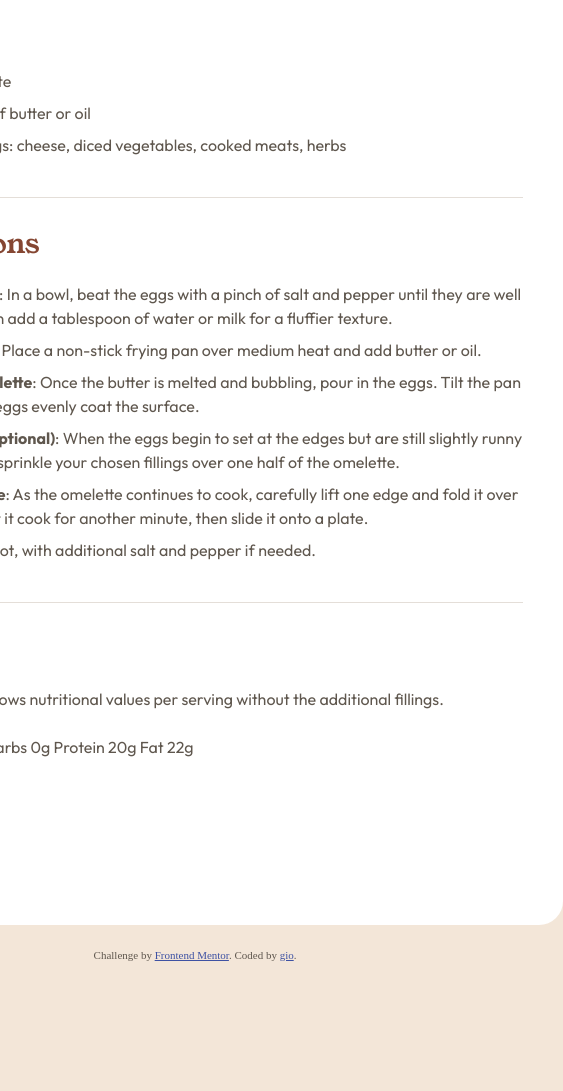
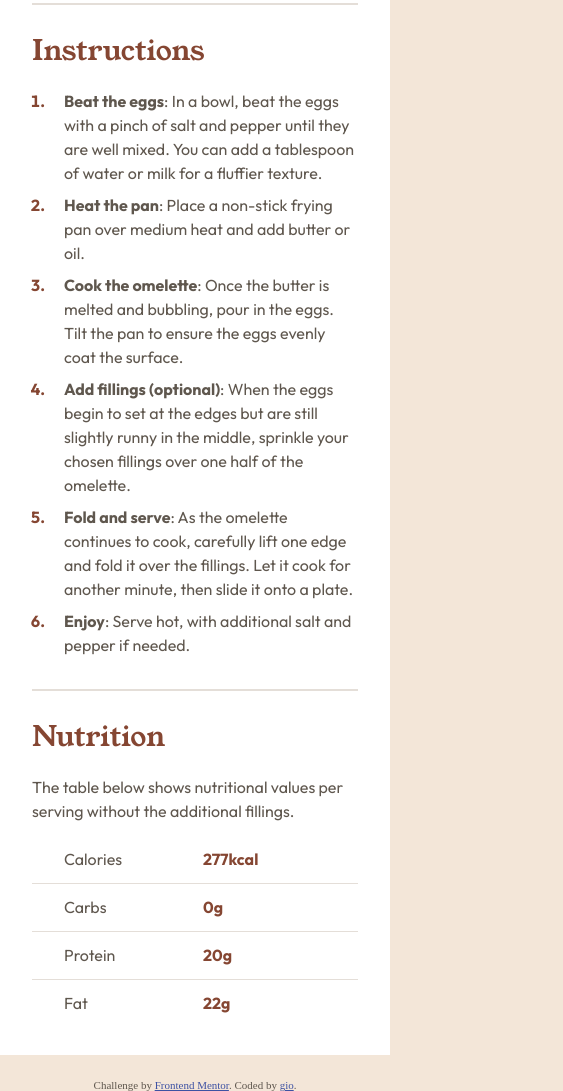
Before and after one commit to fakegio/recipe-page, a plain HTML site: page index.html in a window 390 px wide. Shown: the part 903-1994 px from the top of the page, 563 px wide, since content can reach past the window. Drawn offline with Linux system fonts and the light colour scheme.

Commit message:
developed responsive design

```diff
--- a/index.html
+++ b/index.html
@@ -70,7 +70,7 @@
             </li>
           </ul>
         </section>
-
+        <hr class="section-line" />
         <section class="instructions">
           <h2 class="instructions-header text-2">Instructions</h2>
           <ol class="instructions-list">
@@ -104,16 +104,32 @@
             </li>
           </ol>
         </section>
-
+        <hr class="section-line" />
         <section class="nutrition">
           <h2 class="nutrition-header text-2">Nutrition</h2>
           <p class="nutrition-description">
             The table below shows nutritional values per serving without the
             additional fillings.
           </p>
-          <table class="nutrition-table">
-            Calories 277kcal Carbs 0g Protein 20g Fat 22g
-          </table>
+          <div class="nutrition-table">
+            <div class="nutrition-row">
+              <p class="nutrition-label">Calories</p>
+              <p class="nutrition-amount text-4-bold">277kcal</p>
+            </div>
+            <div class="nutrition-row">
+              <p class="nutrition-label">Carbs</p>
+              <p class="nutrition-amount text-4-bold">0g</p>
+            </div>
+
+            <div class="nutrition-row">
+              <p class="nutrition-label">Protein</p>
+              <p class="nutrition-amount text-4-bold">20g</p>
+            </div>
+            <div class="nutrition-row">
+              <p class="nutrition-label">Fat</p>
+              <p class="nutrition-amount text-4-bold">22g</p>
+            </div>
+          </div>
         </section>
       </section>
     </main>
--- a/style.css
+++ b/style.css
@@ -73,8 +73,9 @@ body {
   display: flex;
   flex-direction: column;
   gap: 2.5rem;
-  height: 1700px;
-  width: 736px;
+  min-height: 1700px;
+  width: 100%;
+  max-width: 736px;
   padding: 2.5rem;
   border-radius: 1.5rem;
   background-color: white;
@@ -84,6 +85,8 @@ body {
   height: 18.75rem;
   width: auto;
   border-radius: 0.75rem;
+  object-fit: cover;
+  object-position: center;
 }
 
 .content {
@@ -180,20 +183,39 @@ section > h2 {
   font-weight: 700;
 }
 
+.section-line {
+  border: 1px solid var(--stone-150);
+}
+
 .nutrition {
   display: flex;
   flex-direction: column;
   gap: 1.5rem;
 }
 
-.ingredients::after,
-.instructions::after {
-  content: "";
-  font-size: 1rem;
-  display: block;
-  height: 1px;
-  background-color: var(--stone-150);
-  margin-top: 1rem;
+.nutrition-row {
+  display: flex;
+  gap: 1rem;
+  padding: 0.72rem 2rem;
+  border-bottom: 1px solid var(--stone-150);
+}
+
+.nutrition-row:first-child {
+  padding-top: 0;
+}
+
+.nutrition-row:last-child {
+  border-bottom: none;
+  padding-bottom: 0;
+}
+
+.nutrition-amount {
+  color: var(--brown-800);
+}
+
+.nutrition-label,
+.nutrition-amount {
+  flex: 1;
 }
 
 .attribution {
@@ -203,3 +225,43 @@ section > h2 {
 .attribution a {
   color: hsl(228, 45%, 44%);
 }
+
+@media (max-width: 768px) {
+  .card {
+    max-width: 616px;
+  }
+  .img,
+  .content {
+    max-width: 536px;
+  }
+}
+
+@media (max-width: 600px) {
+  body {
+    padding: 0;
+  }
+
+  .card {
+    border-radius: 0;
+    padding: 1.5rem;
+  }
+}
+
+@media (max-width: 480px) {
+  .text-1 {
+    font-size: 2.25rem;
+  }
+  .card {
+    gap: 0;
+    padding: 0;
+  }
+  .img {
+    border-radius: 0;
+    width: 100%;
+    height: auto;
+  }
+  .content {
+    gap: 2rem;
+    padding: 2.5rem 2rem;
+  }
+}
```
